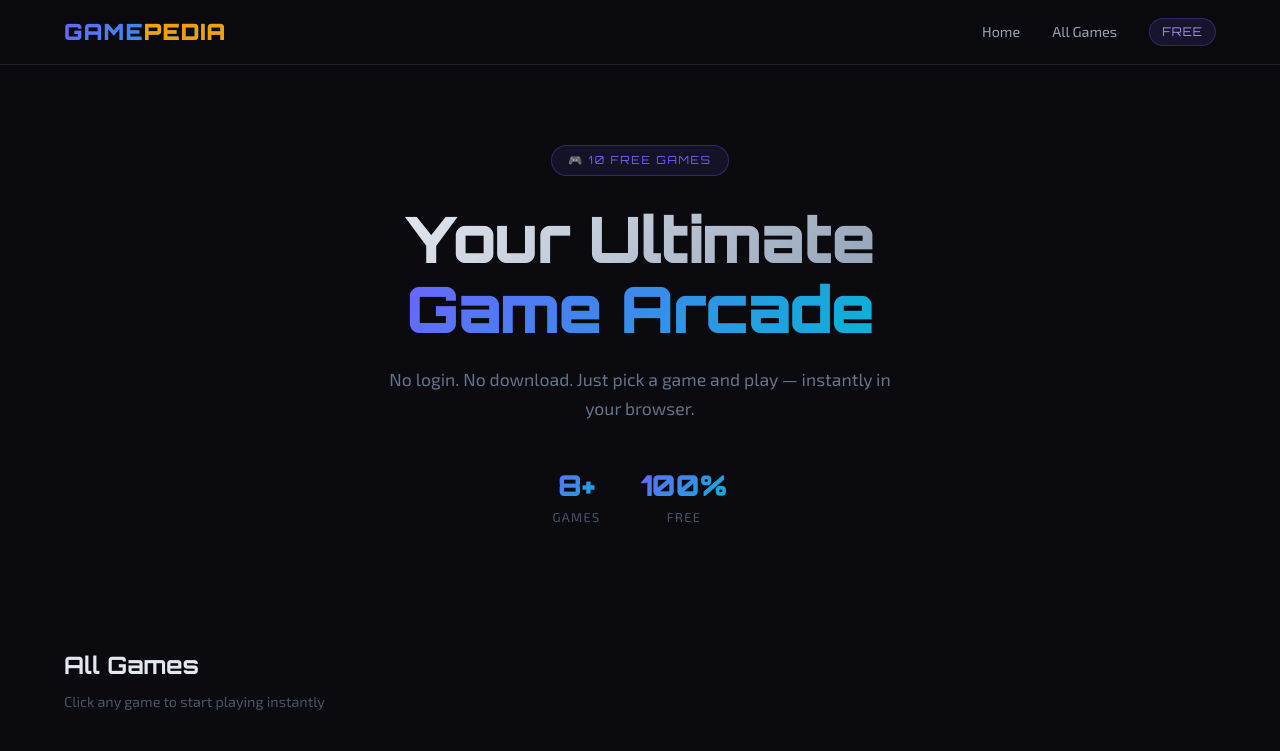
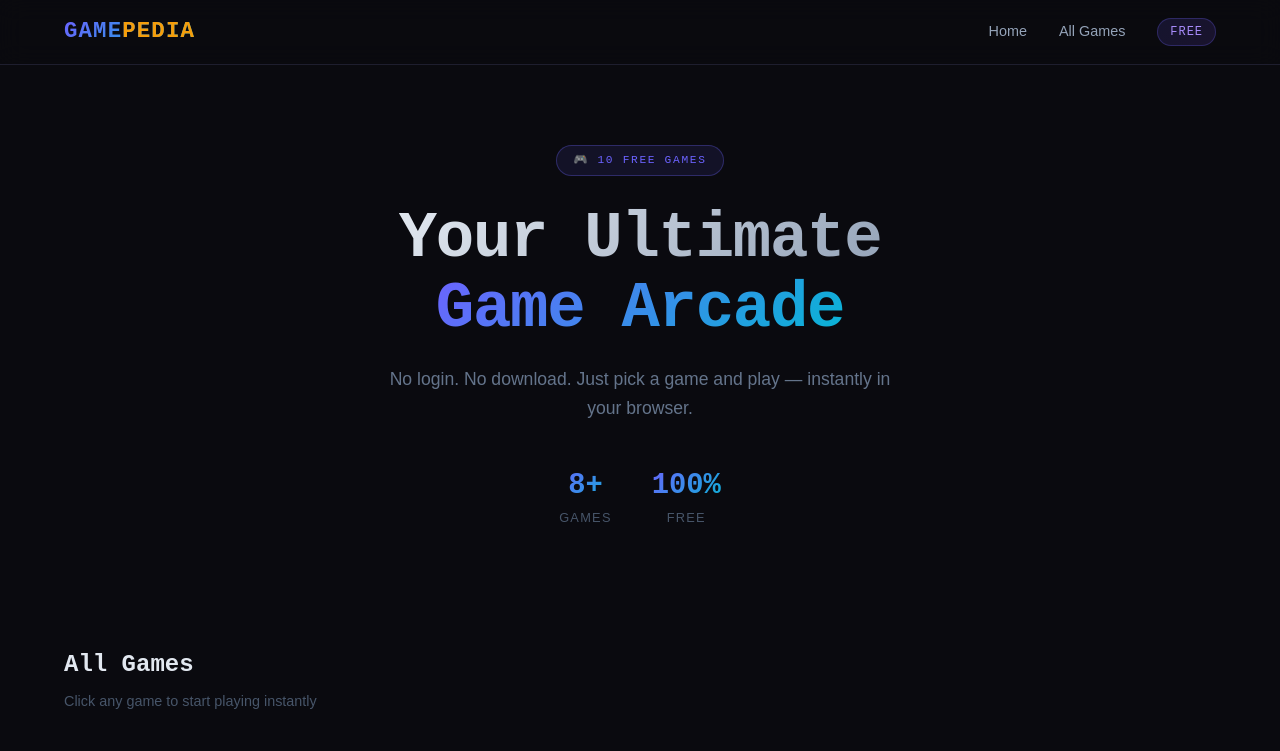
Before and after one commit to Sudip456/Game_Pedia, a Next.js app: page / in a window 1280 px wide. Shown: the top 751 px of the page. Built offline with nearby package versions, Linux system fonts and the light colour scheme.

Commit message:
Editng Files

```diff
--- a/app/globals.css
+++ b/app/globals.css
@@ -1,8 +1,10 @@
-@import url('https://fonts.googleapis.com/css2?family=Orbitron:wght@400;600;700;900&family=Exo+2:wght@300;400;500;600&display=swap');
 @tailwind base;
 @tailwind components;
 @tailwind utilities;
 
+@import url('https://fonts.googleapis.com/css2?family=Orbitron:wght@400;600;700;900&family=Exo+2:wght@300;400;500;600&display=swap');
+
+@layer base {
   :root {
     --bg: #0a0a0f;
     --card: #12121a;
@@ -11,7 +13,9 @@
     --glow: #8b5cf6;
   }
 
-* { box-sizing: border-box; }
+  * {
+    box-sizing: border-box;
+  }
 
   html, body {
     background: var(--bg);
@@ -19,12 +23,9 @@ html, body {
     font-family: 'Exo 2', sans-serif;
     overflow-x: hidden;
   }
+}
 
-/* Scrollbar */
-::-webkit-scrollbar { width: 6px; }
-::-webkit-scrollbar-track { background: var(--bg); }
-::-webkit-scrollbar-thumb { background: var(--accent); border-radius: 3px; }
-
+@layer components {
   /* Grid noise background */
   .bg-grid {
     background-image:
@@ -34,15 +35,20 @@ html, body {
   }
 
   /* Game canvas styles */
-canvas { display: block; image-rendering: pixelated; }
+  canvas {
+    display: block;
+    image-rendering: pixelated;
+  }
 
   /* Card hover glow */
+  .game-card {
+    transition: all 0.3s ease;
+  }
+
   .game-card:hover {
     box-shadow: 0 0 30px rgba(108,99,255,0.3);
     transform: translateY(-4px);
   }
-
-.game-card { transition: all 0.3s ease; }
 
   /* Neon text */
   .neon-text {
@@ -64,6 +70,7 @@ canvas { display: block; image-rendering: pixelated; }
     transition: all 0.2s;
     text-transform: uppercase;
   }
+
   .btn-primary:hover {
     box-shadow: 0 0 20px rgba(108,99,255,0.5);
     transform: scale(1.03);
@@ -80,6 +87,7 @@ canvas { display: block; image-rendering: pixelated; }
     cursor: pointer;
     transition: all 0.2s;
   }
+
   .btn-secondary:hover {
     border-color: #6c63ff;
     color: white;
@@ -98,3 +106,20 @@ canvas { display: block; image-rendering: pixelated; }
     z-index: 10;
     border-radius: 12px;
   }
+}
+
+@layer utilities {
+  /* Scrollbar */
+  ::-webkit-scrollbar {
+    width: 6px;
+  }
+
+  ::-webkit-scrollbar-track {
+    background: var(--bg);
+  }
+
+  ::-webkit-scrollbar-thumb {
+    background: var(--accent);
+    border-radius: 3px;
+  }
+}
--- /dev/null
+++ b/app/globals.css.d.ts
@@ -0,0 +1,5 @@
+// This file tells TypeScript to treat CSS imports as modules
+declare module '*.css' {
+  const content: { [className: string]: string };
+  export default content;
+}
```
Also changed, not shown: tsconfig.json (+5 -19 lines). Lines whose indentation alone changed are shown as unchanged.
